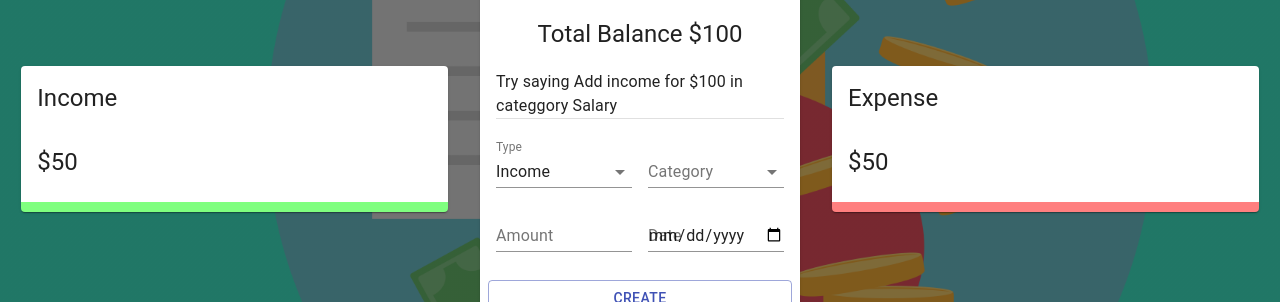
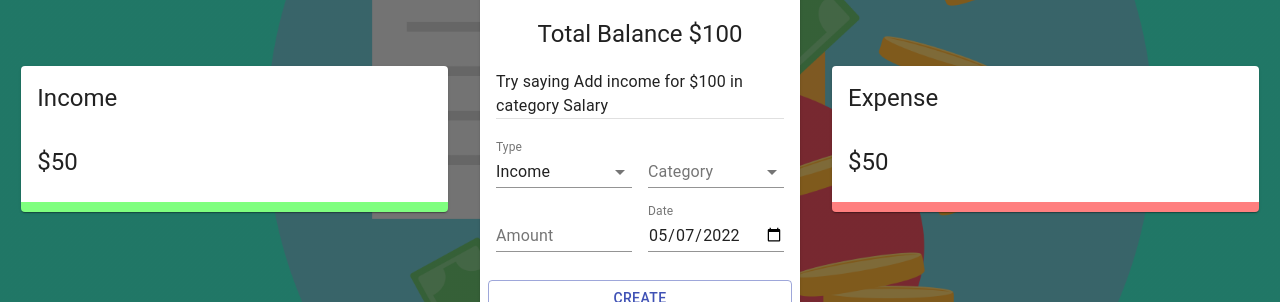
Before and after one commit to nwabuezenonso/voice-powered-budget-tracker, a React (Create React App) app: page / in a window 1280 px wide. Shown: the part 261-563 px from the top of the page. Built offline with nearby package versions, Linux system fonts and the light colour scheme.

Commit message:
formatting date of the app

```diff
--- a/src/components/Details/Details.jsx
+++ b/src/components/Details/Details.jsx
@@ -1,12 +1,10 @@
 // Details component is basically a component for the cards left and right
-
 //importing React
 import React from 'react'
 // importing card component from material UI
 import { Card, CardHeader, CardContent, Typography } from '@material-ui/core';
 // importing doughnut from react-chartjs-2
 import { Doughnut } from 'react-chartjs-2';
-
 // importing styles
 import useStyles from './styles'
 
--- a/src/components/Main/Form/Form.jsx
+++ b/src/components/Main/Form/Form.jsx
@@ -1,17 +1,19 @@
 import React, { useState, useContext} from 'react'
-import { TextField, Typography, Grid, Button, FormControl, InputLabel, Select, MenuItem } from '@material-ui/core';
+import { TextField, Typography, Grid, Button, FormControl, InputLabel, Select, MenuItem, Menu } from '@material-ui/core';
 // import expense tracker context
 import { ExpenseTrackerContext } from '../../../context/context';
 // import uuid for unique id
 import { v4 as uuidv4 } from 'uuid'
-
+import formatDate from '../../../utils/formatDate';
 import useStyles from './styles';
+// importing categories
+import { incomeCategories, expenseCategories } from '../../../constants/categories';
 
 const initialState = {
     amount: '',
     category: '',
     type: 'Income',
-    date: new Date(),
+    date: formatDate( new Date()),
 }
 
 const Form = () => {
@@ -29,6 +31,8 @@
         setFormData(initialState)
     }
 
+    // variable for selected categories
+    const selectedCategories = formData.type === 'Income' ? incomeCategories : expenseCategories
   return (
     <Grid container spacing={2}>
         <Grid item xs={12}>
@@ -49,8 +53,7 @@
             <FormControl fullWidth>
                     <InputLabel>Category</InputLabel>
                     <Select value={formData.category} onChange= {(e)=> setFormData({...formData, category: e.target.value })}>
-                        <MenuItem value="Business">Business</MenuItem>
-                        <MenuItem value="Salary">Salary</MenuItem>
+                       { selectedCategories .map((c) => <MenuItem key={c.type} value={c.type} >{c.type}</MenuItem>)}
                     </Select>
             </FormControl>
         </Grid>
@@ -58,7 +61,7 @@
             <TextField type="number" label="Amount" value={formData.amount} onChange={(e) => setFormData({ ...formData, amount: e.target.value })} fullWidth />
         </Grid>
         <Grid item xs={6} >
-            <TextField fullWidth label="Date" type="date" value={formData.date} onChange={(e) => setFormData({ ...formData, date: e.target.value })} />
+            <TextField fullWidth label="Date" type="date" value={formData.date} onChange={(e) => setFormData({ ...formData, date: formatDate(e.target.value ) })} />
         </Grid>
         <Button className={classes.button} variant="outlined" color='primary' fullWidth onClick={createTransaction}>Create</Button>
     </Grid>
--- a/src/components/Main/Main.jsx
+++ b/src/components/Main/Main.jsx
@@ -18,7 +18,7 @@
         <CardContent>
             <Typography align='center' variant='h5'>Total Balance $100</Typography>
             <Typography variant='subtitle1' style={{ lineHeight: '1.5em', marginTop: '20px'}}>
-                Try saying Add income for $100 in categgory Salary
+                Try saying Add income for $100 in category Salary
             </Typography>
             < Divider />
             <Form />
--- /dev/null
+++ b/src/constants/categories.js
@@ -0,0 +1,34 @@
+//  file for adding colors to different data
+const incomeColors = ['#123123', '#154731', '#165f40', '#16784f', '#14915f', '#10ac6e', '#0bc77e', '#04e38d', '#00ff9d'];
+const expenseColors = ['#b50d12', '#bf2f1f', '#c9452c', '#d3583a', '#dc6a48', '#e57c58', '#ee8d68', '#f79d79', '#ffae8a', '#cc474b', '#f55b5f'];
+
+export const incomeCategories = [
+  { type: 'Business', amount: 0, color: incomeColors[0] },
+  { type: 'Investments', amount: 0, color: incomeColors[1] },
+  { type: 'Extra income', amount: 0, color: incomeColors[2] },
+  { type: 'Deposits', amount: 0, color: incomeColors[3] },
+  { type: 'Lottery', amount: 0, color: incomeColors[4] },
+  { type: 'Gifts', amount: 0, color: incomeColors[5] },
+  { type: 'Salary', amount: 0, color: incomeColors[6] },
+  { type: 'Savings', amount: 0, color: incomeColors[7] },
+  { type: 'Rental income', amount: 0, color: incomeColors[8] },
+];
+
+export const expenseCategories = [
+  { type: 'Bills', amount: 0, color: expenseColors[0] },
+  { type: 'Car', amount: 0, color: expenseColors[1] },
+  { type: 'Clothes', amount: 0, color: expenseColors[2] },
+  { type: 'Travel', amount: 0, color: expenseColors[3] },
+  { type: 'Food', amount: 0, color: expenseColors[4] },
+  { type: 'Shopping', amount: 0, color: expenseColors[5] },
+  { type: 'House', amount: 0, color: expenseColors[6] },
+  { type: 'Entertainment', amount: 0, color: expenseColors[7] },
+  { type: 'Phone', amount: 0, color: expenseColors[8] },
+  { type: 'Pets', amount: 0, color: expenseColors[9] },
+  { type: 'Other', amount: 0, color: expenseColors[10] },
+];
+
+export const resetCategories = () => {
+  incomeCategories.forEach((c) => c.amount = 0);
+  expenseCategories.forEach((c) => c.amount = 0);
+};
--- /dev/null
+++ b/src/utils/formatDate.js
@@ -0,0 +1,20 @@
+// function for formatting the date
+const formatDate = (date) =>{
+    const d = new Date(date)
+    let month  = `${d.getMonth() +1}`;
+    let day = `${d.getDate()}`;
+    const year = `${d.getFullYear()}`;
+
+    if(month.length < 2){
+        month = `0${month}`
+    }
+
+    if(day.length < 2){
+        day = `0${day}`
+    }
+
+    //  return the data in an array and join it with a dash
+    return [ year, month, day].join('-')
+}
+
+export default formatDate;
```
Also changed, not shown: 1 other file (tests, documents, lock files or other folders). Lines whose indentation alone changed are shown as unchanged.
